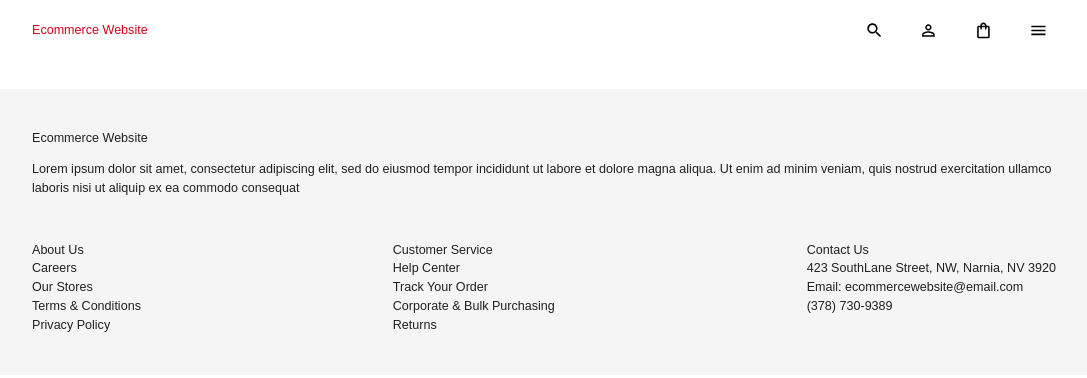
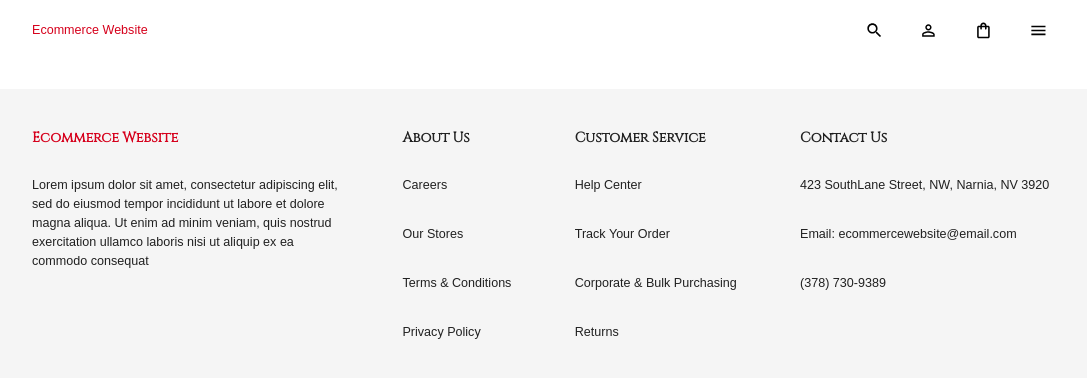
Before and after one commit to brosmar18/ecommerce-client, a React (Create React App) app: page /checkout/success in a window 1280 px wide. Shown: the top 378 px of the page, without its empty margins (96-1183 px from the left). Built offline with nearby package versions, Linux system fonts and the light colour scheme; a web font is replaced by a local one.

Commit message:
styles added

```diff
--- a/src/pages/Global/Footer.jsx
+++ b/src/pages/Global/Footer.jsx
@@ -20,8 +20,13 @@ function Footer() {
                 rowGap="30px"
                 columnGap="clamp(20px, 30px, 40px)"
             >
-                <Box>
-                    <Typography>
+                <Box width="clamp(20%, 30%, 40%)">
+                    <Typography
+                        variant="h4"
+                        fontWeight="bold"
+                        mb="30px"
+                        color={shades.secondary[500]}
+                    >
                         Ecommerce Website
                     </Typography>
                     <p>
@@ -32,34 +37,34 @@ function Footer() {
                     </p>
                 </Box>
                 <Box>
-                    <Typography>
+                    <Typography variant="h4" fontWeight="bold" mb="30px">
                         About Us
                     </Typography>
-                    <Typography>Careers</Typography>
-                    <Typography>Our Stores</Typography>
-                    <Typography>Terms & Conditions</Typography>
-                    <Typography>Privacy Policy</Typography>
+                    <Typography mb="30px">Careers</Typography>
+                    <Typography mb="30px">Our Stores</Typography>
+                    <Typography mb="30px">Terms & Conditions</Typography>
+                    <Typography mb="30px">Privacy Policy</Typography>
                 </Box>
                 <Box>
-                    <Typography>
+                    <Typography variant="h4" fontWeight="bold" mb="30px">
                         Customer Service
                     </Typography>
-                    <Typography>Help Center</Typography>
-                    <Typography>Track Your Order</Typography>
-                    <Typography>Corporate & Bulk Purchasing</Typography>
-                    <Typography>Returns</Typography>
+                    <Typography mb="30px">Help Center</Typography>
+                    <Typography mb="30px">Track Your Order</Typography>
+                    <Typography mb="30px">Corporate & Bulk Purchasing</Typography>
+                    <Typography mb="30px">Returns</Typography>
                 </Box>
-                <Box>
-                    <Typography>
+                <Box width="clamp(20%, 25%, 30%)">
+                <Typography variant="h4" fontWeight="bold" mb="30px">
                         Contact Us
                     </Typography>
-                    <Typography>
+                    <Typography mb="30px">
                         423 SouthLane Street, NW, Narnia, NV 3920
                     </Typography>
-                    <Typography>
+                    <Typography mb="30px" sx={{ wordWrap: "break-word"}}>
                         Email: ecommercewebsite@email.com
                     </Typography>
-                    <Typography>
+                    <Typography mb="30px">
                         (378) 730-9389
                     </Typography>
                 </Box>
```
